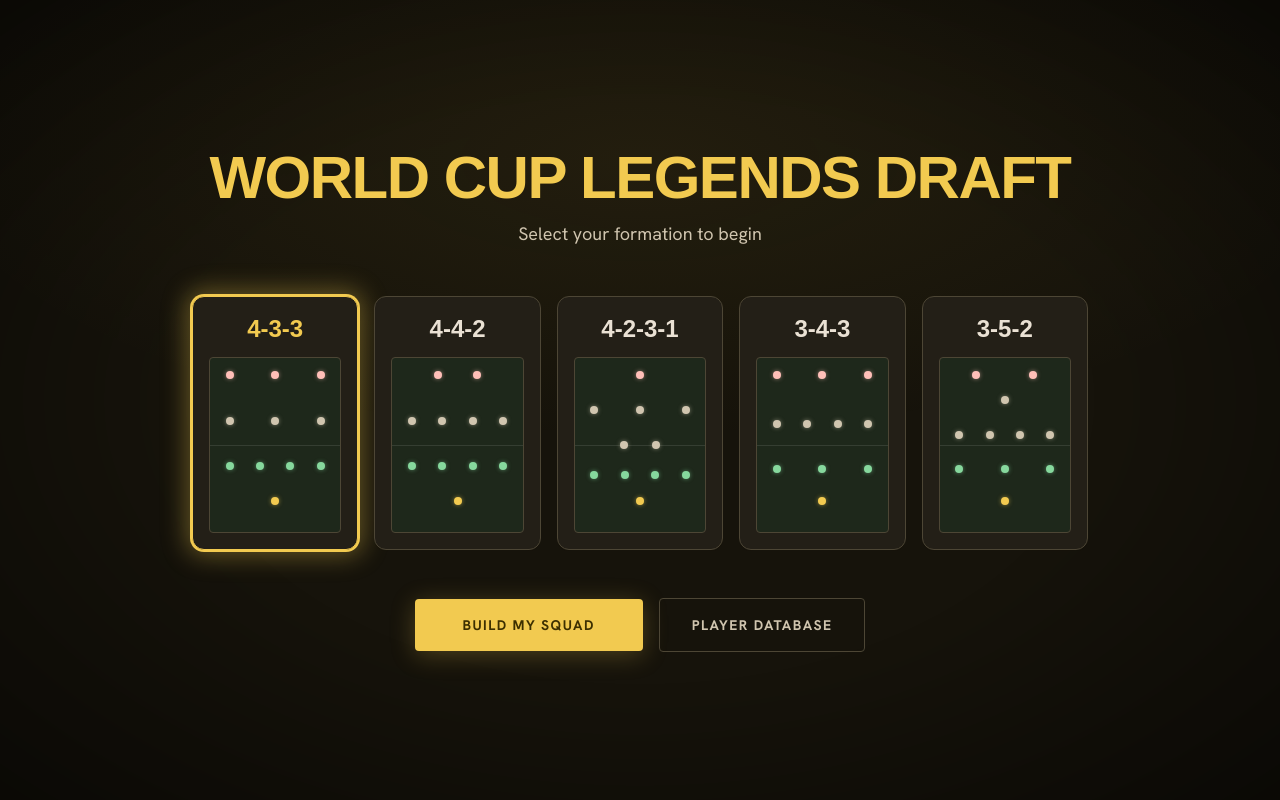
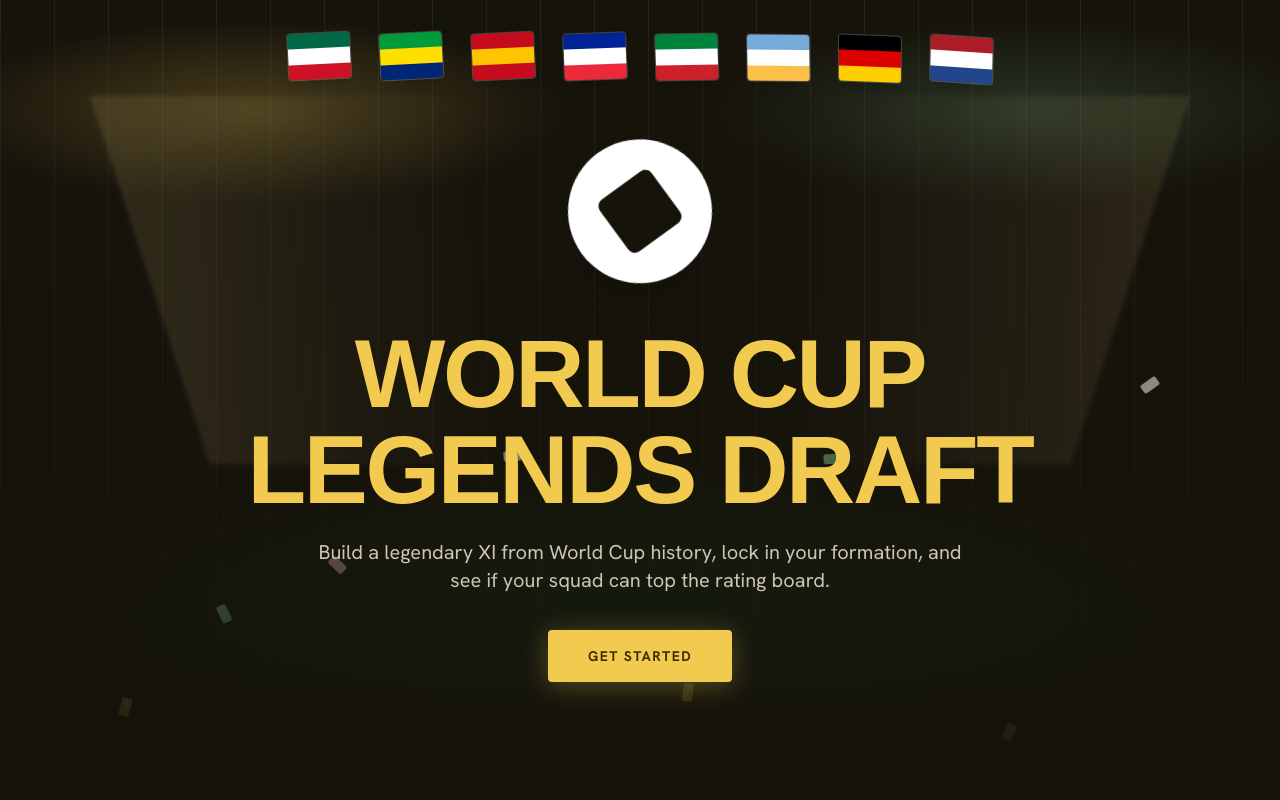
Before and after one commit to dsoto30/world-cup-draft, a Next.js app: page / in a window 1280 px wide. Shown: the top 800 px of the page. Built offline with nearby package versions, Linux system fonts and the light colour scheme; a web font is replaced by a local one.

Commit message:
able to share link to twitter or copy to clipboard

```diff
--- a/src/app/globals.css
+++ b/src/app/globals.css
@@ -87,3 +87,112 @@ body {
   min-height: 148px;
   animation: player-card-loading 1.05s ease-in-out infinite;
 }
+
+html {
+  scroll-behavior: smooth;
+}
+
+.landing-stadium {
+  background:
+    linear-gradient(180deg, rgba(22, 19, 11, 0.2) 0%, #16130b 92%),
+    radial-gradient(ellipse 34% 16% at 20% 14%, rgba(242, 202, 80, 0.32), transparent 72%),
+    radial-gradient(ellipse 34% 16% at 80% 14%, rgba(134, 216, 157, 0.24), transparent 72%),
+    radial-gradient(ellipse 70% 36% at 50% 83%, rgba(0, 98, 51, 0.76), transparent 70%),
+    repeating-linear-gradient(
+      90deg,
+      rgba(255, 255, 255, 0.08) 0 1px,
+      transparent 1px 54px
+    ),
+    #16130b;
+}
+
+.landing-stadium::before,
+.landing-stadium::after {
+  content: "";
+  position: absolute;
+  top: 12%;
+  width: 34%;
+  height: 46%;
+  background: linear-gradient(
+    105deg,
+    rgba(255, 224, 136, 0.22),
+    rgba(255, 224, 136, 0.05) 48%,
+    transparent 72%
+  );
+  filter: blur(2px);
+  transform-origin: top center;
+  animation: stadium-light 4.8s ease-in-out infinite;
+}
+
+.landing-stadium::before {
+  left: 7%;
+  transform: skewX(18deg);
+}
+
+.landing-stadium::after {
+  right: 7%;
+  transform: skewX(-18deg) scaleX(-1);
+  animation-delay: 1.1s;
+}
+
+@keyframes stadium-light {
+  0%,
+  100% {
+    opacity: 0.42;
+  }
+  50% {
+    opacity: 0.8;
+  }
+}
+
+@keyframes flag-wave {
+  0%,
+  100% {
+    transform: translateY(0) rotate(-3deg) skewY(0deg);
+  }
+  50% {
+    transform: translateY(5px) rotate(3deg) skewY(4deg);
+  }
+}
+
+.landing-flag {
+  animation: flag-wave 2.8s ease-in-out infinite;
+  transform-origin: 50% 0%;
+}
+
+@keyframes confetti-fall {
+  0% {
+    opacity: 0;
+    transform: translate3d(0, -12vh, 0) rotate(0deg);
+  }
+  12% {
+    opacity: 1;
+  }
+  100% {
+    opacity: 0;
+    transform: translate3d(34px, 108vh, 0) rotate(420deg);
+  }
+}
+
+.landing-confetti {
+  position: absolute;
+  top: -8%;
+  width: 10px;
+  height: 18px;
+  border-radius: 2px;
+  animation: confetti-fall linear infinite;
+}
+
+@keyframes ball-bounce {
+  0%,
+  100% {
+    transform: translateY(0) rotate(0deg);
+  }
+  50% {
+    transform: translateY(-12px) rotate(10deg);
+  }
+}
+
+.landing-ball {
+  animation: ball-bounce 2.4s ease-in-out infinite;
+}
--- a/src/app/page.tsx
+++ b/src/app/page.tsx
@@ -1,9 +1,13 @@
 import FormationSelect from '@/components/formation-select'
+import LandingHero from '@/components/landing-hero'
 
 export default function HomePage() {
   return (
     <main>
-      <FormationSelect />
+      <LandingHero />
+      <section id="formation-selection" aria-label="Formation selection">
+        <FormationSelect />
+      </section>
     </main>
   )
 }
--- a/src/components/formation-select.tsx
+++ b/src/components/formation-select.tsx
@@ -15,7 +15,7 @@ export default function FormationSelect() {
       {/* Atmospheric background glow */}
       <div
         aria-hidden
-        className="pointer-events-none fixed inset-0"
+        className="pointer-events-none absolute inset-0"
         style={{
           background:
             'radial-gradient(ellipse 80% 50% at 50% 20%, rgba(212,175,55,0.07) 0%, transparent 70%), radial-gradient(ellipse at center, transparent 50%, rgba(0,0,0,0.5) 100%)',
--- /dev/null
+++ b/src/components/landing-hero.tsx
@@ -0,0 +1,84 @@
+const FLAGS = [
+  ['#006847', '#ffffff', '#ce1126'],
+  ['#009b3a', '#ffdf00', '#002776'],
+  ['#c60b1e', '#ffc400', '#c60b1e'],
+  ['#002395', '#ffffff', '#ed2939'],
+  ['#00843d', '#ffffff', '#cd212a'],
+  ['#75aadb', '#ffffff', '#fcbf49'],
+  ['#000000', '#dd0000', '#ffce00'],
+  ['#ae1c28', '#ffffff', '#21468b'],
+]
+
+const CONFETTI = [
+  { left: '7%', color: '#f2ca50', delay: '0s', duration: '6.4s' },
+  { left: '15%', color: '#86d89d', delay: '1.1s', duration: '5.8s' },
+  { left: '24%', color: '#ffbfb8', delay: '0.5s', duration: '7s' },
+  { left: '38%', color: '#ffffff', delay: '1.8s', duration: '6.2s' },
+  { left: '51%', color: '#f2ca50', delay: '0.8s', duration: '5.6s' },
+  { left: '63%', color: '#86d89d', delay: '1.4s', duration: '6.8s' },
+  { left: '76%', color: '#ffbfb8', delay: '0.2s', duration: '6s' },
+  { left: '88%', color: '#ffffff', delay: '1.7s', duration: '7.2s' },
+]
+
+export default function LandingHero() {
+  return (
+    <section className="relative min-h-screen overflow-hidden bg-surface px-4 text-on-surface">
+      <div className="absolute inset-0 landing-stadium" aria-hidden />
+      <div
+        className="absolute inset-x-0 top-6 z-10 grid grid-cols-4 justify-items-center gap-2 px-4 sm:top-8 sm:flex sm:justify-center sm:gap-4 md:gap-7"
+        aria-hidden
+      >
+        {FLAGS.map((colors, index) => (
+          <div
+            key={index}
+            className="landing-flag h-8 w-12 overflow-hidden rounded-sm border border-white/20 shadow-lg sm:h-10 sm:w-14 md:h-12 md:w-16"
+            style={{ animationDelay: `${index * 140}ms` }}
+          >
+            {colors.map((color, stripeIndex) => (
+              <span key={stripeIndex} className="block h-1/3 w-full" style={{ background: color }} />
+            ))}
+          </div>
+        ))}
+      </div>
+
+      <div className="pointer-events-none absolute inset-0 z-10" aria-hidden>
+        {CONFETTI.map((piece, index) => (
+          <span
+            key={index}
+            className="landing-confetti"
+            style={{
+              left: piece.left,
+              backgroundColor: piece.color,
+              animationDelay: piece.delay,
+              animationDuration: piece.duration,
+            }}
+          />
+        ))}
+      </div>
+
+      <div className="relative z-20 mx-auto flex min-h-screen max-w-5xl flex-col items-center justify-center pb-20 pt-28 text-center">
+        <div className="landing-ball mb-8 flex h-28 w-28 items-center justify-center rounded-full border-4 border-white/80 bg-white shadow-2xl md:h-36 md:w-36">
+          <div className="h-12 w-12 rotate-45 rounded-lg bg-surface md:h-16 md:w-16" />
+        </div>
+
+        <h1 className="font-display text-5xl font-extrabold uppercase leading-none tracking-tight text-gold md:text-7xl lg:text-8xl">
+          World Cup Legends Draft
+        </h1>
+        <p className="mt-5 max-w-2xl font-body text-base leading-7 text-on-surface-muted md:text-xl">
+          Build a legendary XI from World Cup history, lock in your formation, and see if your squad
+          can top the rating board.
+        </p>
+
+        <a
+          href="#formation-selection"
+          className="mt-9 rounded bg-gold px-10 py-4 font-body text-sm font-bold uppercase tracking-widest text-[#3c2f00] shadow-lg transition-all duration-200 hover:bg-gold-bright focus-visible:outline-2 focus-visible:outline-offset-4 focus-visible:outline-gold"
+          style={{ boxShadow: '0 4px 28px rgba(242,202,80,0.3)' }}
+        >
+          Get Started
+        </a>
+      </div>
+
+      <div className="pointer-events-none absolute bottom-0 left-0 right-0 z-10 h-28 bg-gradient-to-t from-surface to-transparent" aria-hidden />
+    </section>
+  )
+}
--- a/src/components/player-card.tsx
+++ b/src/components/player-card.tsx
@@ -82,7 +82,7 @@ export default function PlayerCard({ player }: { player: WCPlayer }) {
           <span className="text-outline-dim text-[9px]">·</span>
           <span className="text-on-surface-muted text-[9px]">{player.goals}G</span>
           <span className="text-outline-dim text-[9px]">·</span>
-          <span className="text-on-surface-muted text-[9px]">{player.appearances}A</span>
+          <span className="text-on-surface-muted text-[9px]">{player.appearances} Apps</span>
           {player.wonTournament && (
             <>
               <span className="text-outline-dim text-[9px]">·</span>
```
Also changed, not shown: src/components/draft-pitch.tsx (+51 -36 lines), src/components/team-complete.tsx (+55 -40 lines).
